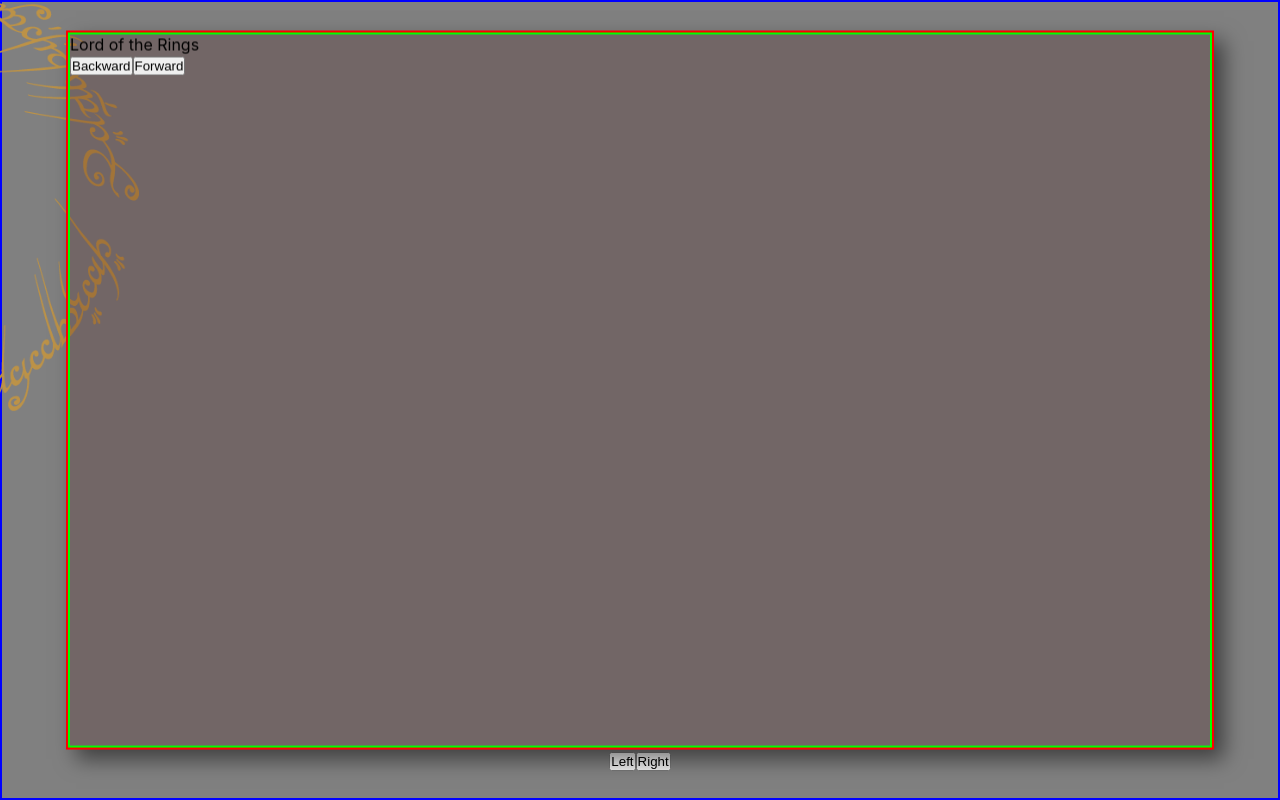
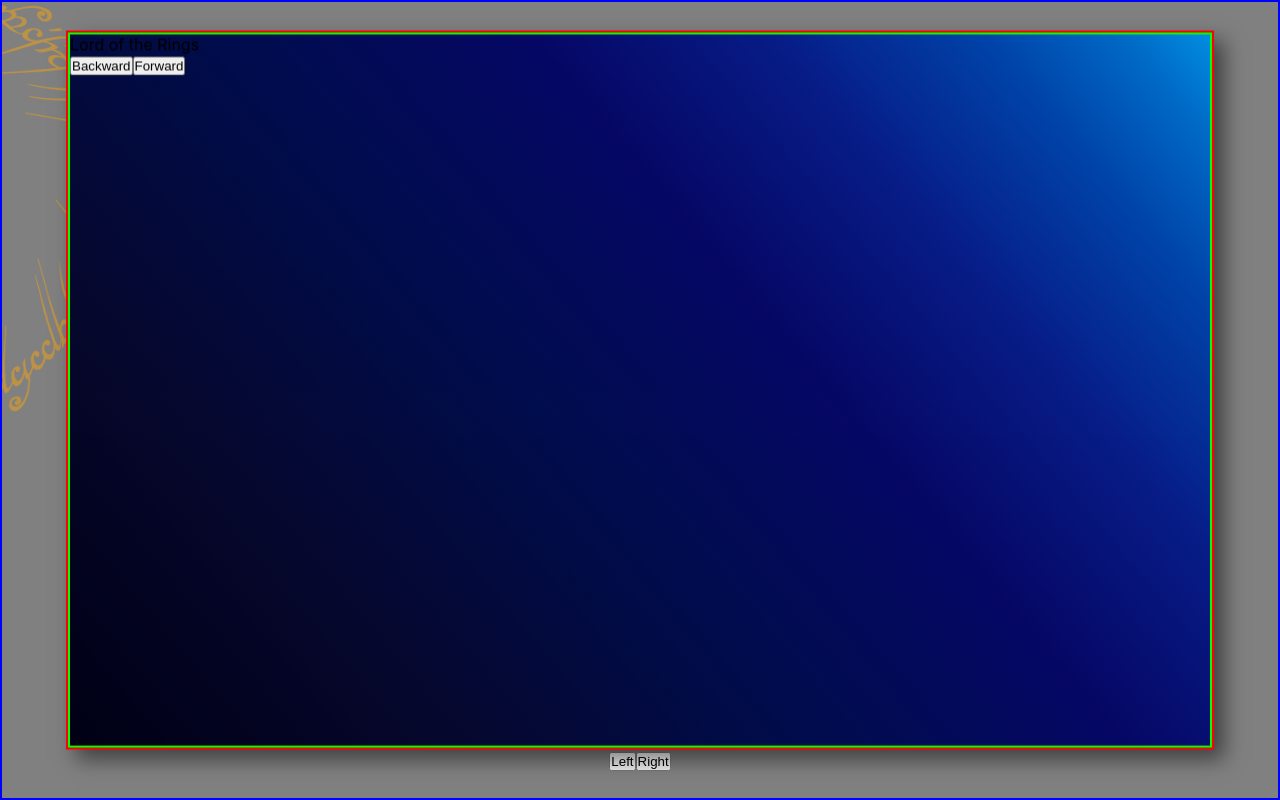
Before and after one commit to barbedStingray/stingray-scenics, a React (Create React App) app: page /gallery in a window 1280 px wide. Both pictures are taken after a click on the button "Right". Built offline with nearby package versions, Linux system fonts and the light colour scheme.

Commit message:
section work

```diff
--- a/src/pages/galleryPage/GalleryPage.jsx
+++ b/src/pages/galleryPage/GalleryPage.jsx
@@ -1,5 +1,5 @@
 import React, { useState, useRef, useEffect } from 'react'
-import { motion, AnimatePresence } from 'framer-motion'
+import { motion, AnimatePresence, useTransform, useMotionTemplate } from 'framer-motion'
 import './galleryPage.css'
 
 import theStingray from '../../images/DGreenIcon.png'
@@ -21,7 +21,7 @@ const GalleryPage = () => {
 
     const gallerySectionVariants = {
         enter: (direction) => ({
-            rotateY: direction > 0 ? 90 : -90,
+            rotateY: direction > 0 ? -90 : 90,
             rotateX: 3,
             transformOrigin: "50% 50%",
         }),
@@ -30,7 +30,7 @@ const GalleryPage = () => {
             transformOrigin: "50% 50%"
         },
         exit: (direction) => ({
-            rotateY: direction > 0 ? -90 : 90,
+            rotateY: direction > 0 ? 90 : -90,
             rotateX: 3,
             transformOrigin: "50% 50%",
         })
@@ -82,15 +82,17 @@ const GalleryPage = () => {
         setGalleryIcon(displaySections[newIndex])
     }
 
-
     const sectionContent = {
-        welcome: (
+        welcome: {
+            mainDisplay: (
                 <div className='galleryWelcome'>
                     <p>Welcome to the Gallery</p>
                 </div>
             ),
-        lordOfTheRings: (
-            <div className='lotrDisplay'>
+        },
+        lordOfTheRings: {
+            mainDisplay: (
+                <div className='lotrDisplay swGradient'>
                     <p>Lord of the Rings</p>
                     <div>
                         <button onClick={() => handleDisplayChange(lotrDisplays, -1)}>Backward</button>
@@ -98,7 +100,27 @@ const GalleryPage = () => {
                     </div>
                 </div>
             ),
-        starWars: (
+            gondor: (
+                <div className='lotrDisplay'>
+                    <p>Gondor</p>
+                    <div>
+                        <button onClick={() => handleDisplayChange(lotrDisplays, -1)}>Backward</button>
+                        <button onClick={() => handleDisplayChange(lotrDisplays, 1)}>Forward</button>
+                    </div>
+                </div>
+            ),
+            rohan: (
+                <div className='lotrDisplay'>
+                    <p>Rohan</p>
+                    <div>
+                        <button onClick={() => handleDisplayChange(lotrDisplays, -1)}>Backward</button>
+                        <button onClick={() => handleDisplayChange(lotrDisplays, 1)}>Forward</button>
+                    </div>
+                </div>
+            ),
+        },
+        starWars: {
+            mainDisplay: (
                 <div className='starWarsDisplay'>
                     <p>Star Wars</p>
                     <div>
@@ -108,13 +130,25 @@ const GalleryPage = () => {
 
                 </div>
             ),
-        terrain: (
+            empire: (
+                <div className='starWarsDisplay'>
+                    <p>Empire</p>
+                    <div>
+                        <button onClick={() => handleDisplayChange(starWarsDisplays, -1)}>Backward</button>
+                        <button onClick={() => handleDisplayChange(starWarsDisplays, 1)}>Forward</button>
+                    </div>
+
+                </div>
+            ),
+        },
+        terrain: {
+            mainDisplay: (
                 <div className='terrainDisplay'>
                     <p>Terrain</p>
                 </div>
             ),
         }
-
+    }
 
 
     return (
@@ -153,7 +187,7 @@ const GalleryPage = () => {
                         ease: 'anticipate',
                     }}
                 >
-                    {sectionContent[gallerySection]}
+                    {sectionContent[gallerySection][galleryIcon]}
                 </motion.div>
             </AnimatePresence>
 
--- a/src/pages/galleryPage/galleryPage.css
+++ b/src/pages/galleryPage/galleryPage.css
@@ -7,6 +7,8 @@
     flex-flow: column nowrap;
     justify-content: center;
     align-items: center;
+    position: relative;
+    overflow: hidden;
 }
 
 .sectionIcon {
@@ -32,7 +34,6 @@
     flex-flow: column nowrap;
     justify-content: center;
     align-items: center;
-
 }
 .gallerySection > div {
     transform-style: preserve-3d;
@@ -40,7 +41,7 @@
 
 .lotrDisplay {
     border: 2px solid lime;
-    background-color: #3f000033;
+    /* background-color: #3f000033; */
     width: 100%;
     height: 100%;
     display: flex;
@@ -56,3 +57,30 @@
     border: 2px solid lime;
     background-color: rgb(0, 42, 0);
 }
+
+
+
+
+/* gradient styles */
+
+.swGradient {
+    background-image: linear-gradient(
+      50deg,
+      hsl(240deg 100% 4%) 0%,
+      hsl(238deg 76% 10%) 22%,
+      hsl(230deg 100% 15%) 43%,
+      hsl(239deg 89% 21%) 61%,
+      hsl(230deg 90% 28%) 75%,
+      hsl(216deg 100% 33%) 87%,
+      hsl(208deg 100% 39%) 95%,
+      hsl(202deg 100% 44%) 100%
+    );
+  }
+
+
+/* const gradientColor = useTransform(homeContainer, [0, 1], [
+    'linear-gradient(90deg, #ff7eb3, #ff758c)', // Gradient at start
+    'linear-gradient(90deg, #6a11cb, #2575fc)', // Gradient at end
+])
+const defaultGradient = 'linear-gradient(90deg, #ff7eb3, #ff758c)'
+const gradientStyle = useMotionTemplate`${gradientColor}` */
```
Lines whose indentation alone changed are shown as unchanged.
